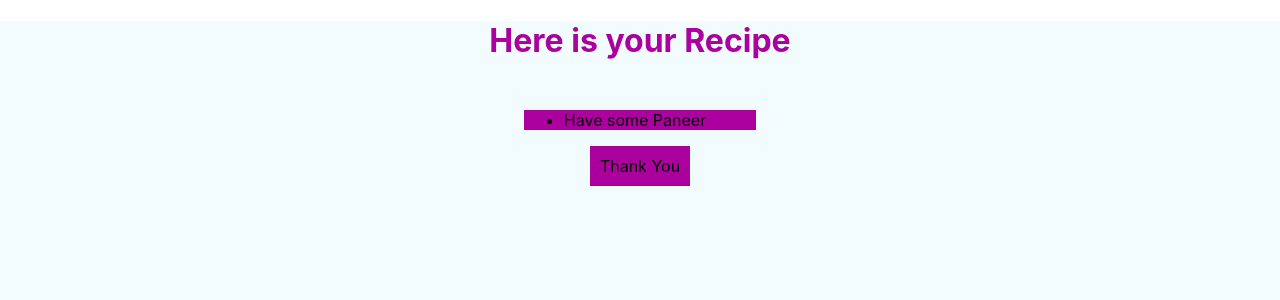
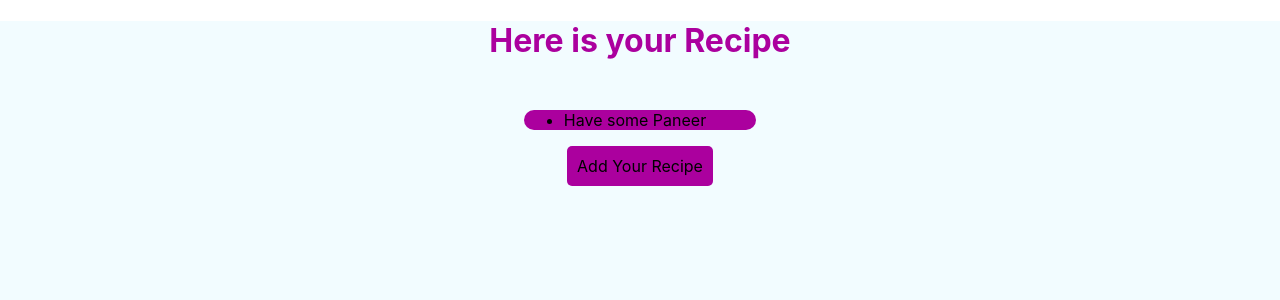
Before and after one commit to Abhishek140298/recipe_app, a React (Create React App) app: page /recipe in a window 1280 px wide. Shown: the top 300 px of the page. Built offline with nearby package versions, Linux system fonts and the light colour scheme.

Commit message:
added add recipe button

```diff
--- a/src/component/dishes/Dishes.js
+++ b/src/component/dishes/Dishes.js
@@ -1,10 +1,11 @@
 import React from 'react';
 import './Dishes.css';
+import {Link} from 'react-router-dom'
 
 const Dishes = () => {
   return (<>
       <h1 className='dishes_heading'>Choose Your Dishes</h1>
-
+   <Link to= '/recipe'>
     <div className='dish' >
       <div className='dish_image_div'>
         <img
@@ -14,7 +15,7 @@ const Dishes = () => {
       </div>
       <hr />
       <h4>PANEER TIKKA RECIPE</h4>
-    </div></>
+    </div></Link></>
   );
 };
 export default Dishes;
--- a/src/component/recipe/Recipe.css
+++ b/src/component/recipe/Recipe.css
@@ -16,10 +16,12 @@ ul {
 	background-color: #ab009e;
 	width: fit-content;
 	margin: auto;
+	border-radius: 10px;
 }
-.thank_you_button{
+.add_recipe_button{
 	background-color: #ab009e;
 	width: fit-content;
 	padding: 10px;
 	margin: auto;
+	border-radius: 5px;
 }
--- a/src/component/recipe/Recipe.js
+++ b/src/component/recipe/Recipe.js
@@ -11,7 +11,7 @@ const Recipe = () => {
 
         </ul>
       </div>
-      <div className='thank_you_button'>Thank You</div>
+      <div className='add_recipe_button'>Add  Your Recipe</div>
       </div>
 
   );
```
Also changed, not shown: 1 other file (tests, documents, lock files or other folders).
